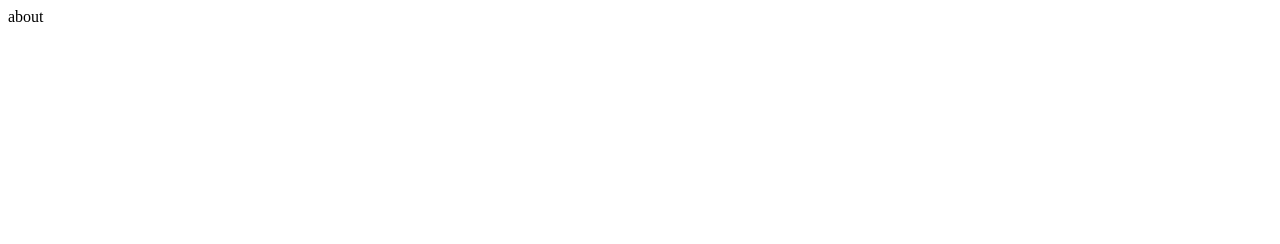
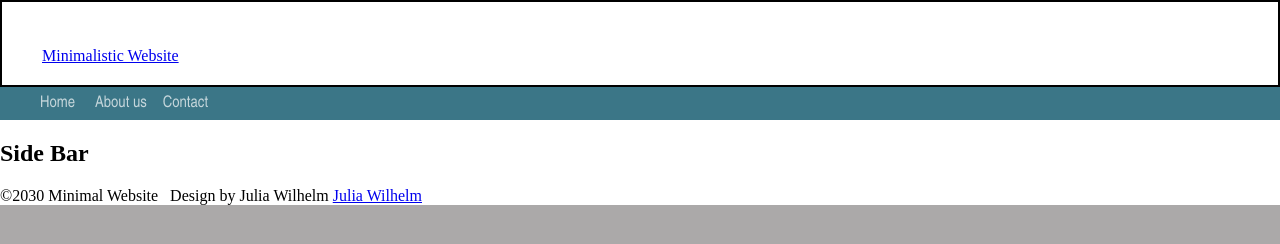
Before and after one commit to WiliTheSParrow/Minimalistic-website, a plain HTML site: page about.html in a window 1280 px wide. Drawn offline with Linux system fonts and the light colour scheme.

Commit message:
2nd commit

```diff
--- a/about.html
+++ b/about.html
@@ -1 +1,46 @@
-about
+<!DOCTYPE html>
+<html lang="en">
+
+<head>
+    <meta charset="UTF-8">
+    <title>About us</title>
+    <link rel="stylesheet" href="css/style.css">
+    <script src="js/sripts.js"></script>
+</head>
+
+<body>
+
+    <div class="container">
+        <header class="header">
+            <a href="/">Minimalistic Website</a>
+
+        </header>
+
+        <nav class="menu">
+            <a href="/">Home</a> &nbsp;&nbsp;&nbsp;
+            <a href="about.html">About us</a>&nbsp;&nbsp;&nbsp;
+            <a href="contact.html">Contact</a>&nbsp;&nbsp;&nbsp;
+
+        </nav>
+
+        <aside>
+            <h1>Side Bar</h1>
+        </aside>
+
+        <article class="main">
+
+
+
+        </article>
+
+        <footer>
+            &copy;2030 Minimal Website &nbsp; Design by Julia Wilhelm <a href="https://www.linkedin.com/in/wjulia91/" target="_blank">Julia Wilhelm</a>
+        </footer>
+
+
+
+    </div>
+
+</body>
+
+</html>
--- a/css/style.css
+++ b/css/style.css
@@ -1,3 +1,32 @@
 body {
-    /*background: #000;*/
+    background: #aba9a9;
+    margin: 0;
 }
+
+.container {
+
+    width: 780px margin: 0 auto;
+    background: #FFF;
+}
+
+.header {
+    padding: 45px 0 20px 40px;
+    border: 2px solid black;
+}
+
+.menu {
+    background: #3b7687;
+    padding: 6px 0 6px 40px;
+
+}
+
+.menu a {
+    color: #c5d6db;
+    text-decoration: none;
+    font-size: 14 px;
+    font-family: "Arial Narrow", "Myriad Pro";
+}
+
+.menu a:hover {
+    color: #ecf2f3;
+}
```
Also changed, not shown: contact.html (+49 -1 lines), index.html (+5 -1 lines).
